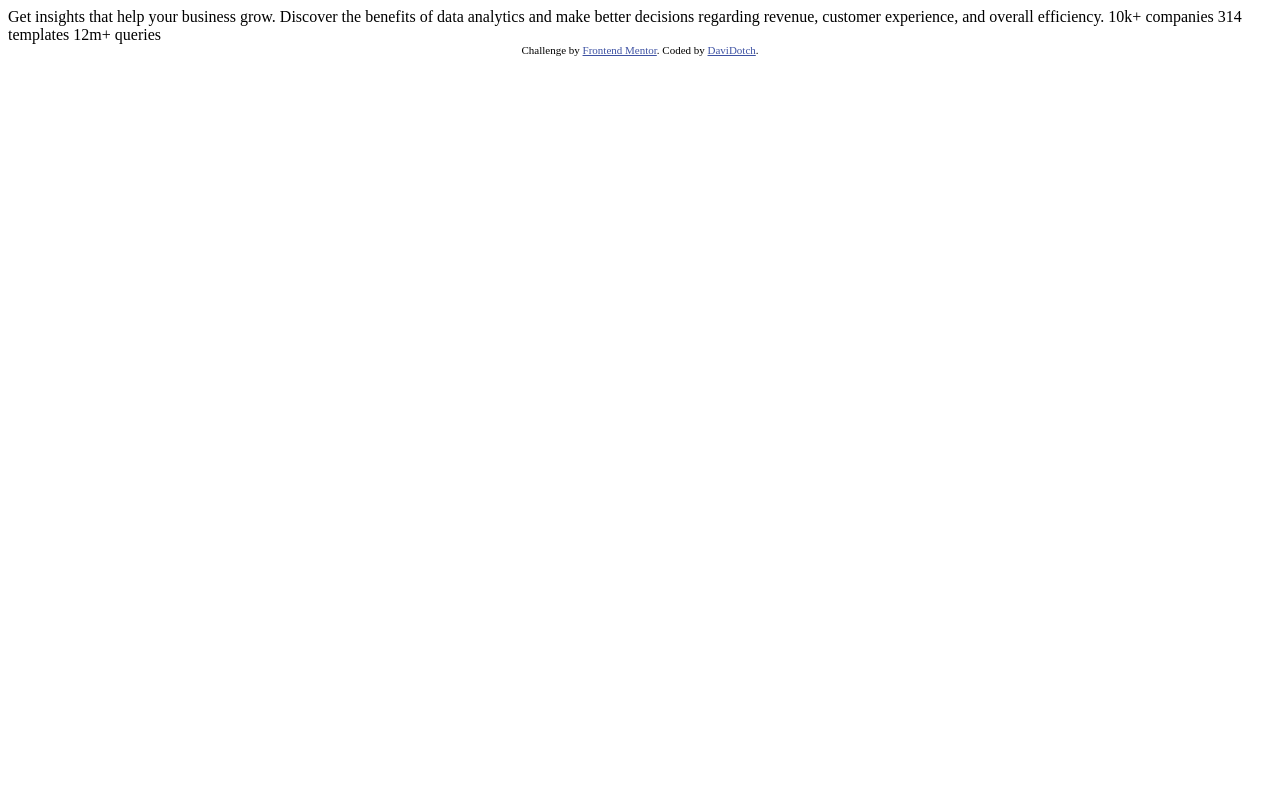
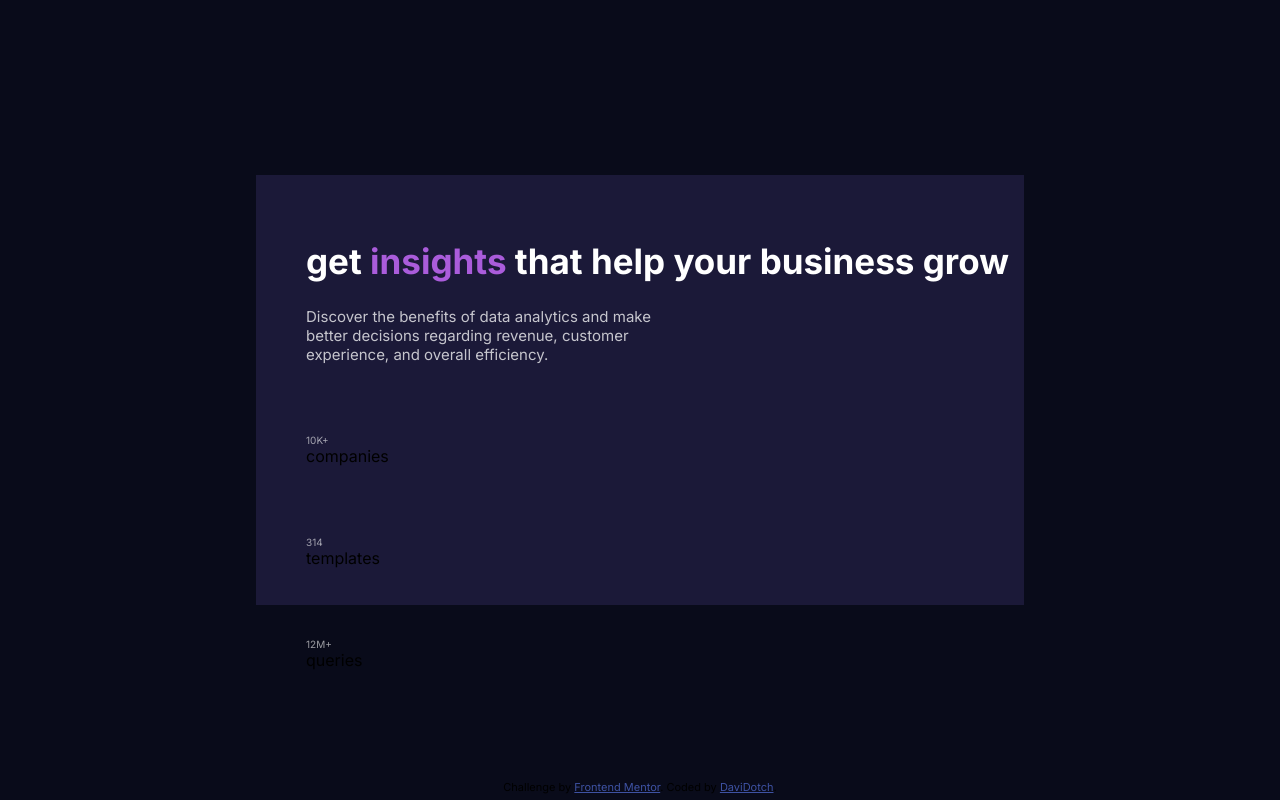
Before and after one commit to davidotch/cardComponent, a plain HTML site: page index.html in a window 1280 px wide. Drawn offline with Linux system fonts and the light colour scheme.

Commit message:
first commit

```diff
--- a/index.html
+++ b/index.html
@@ -14,22 +14,34 @@
     />
 
     <title>Frontend Mentor | Stats preview card component</title>
+  </head>
 
-    <!-- Feel free to remove these styles or customise in your own stylesheet 👍 -->
-    <style>
-      .attribution {
-        font-size: 11px;
-        text-align: center;
-      }
-      .attribution a {
-        color: hsl(228, 45%, 44%);
-      }
-    </style>
-  </head>
   <body>
-    Get insights that help your business grow. Discover the benefits of data
-    analytics and make better decisions regarding revenue, customer experience,
-    and overall efficiency. 10k+ companies 314 templates 12m+ queries
+    <main class="card-container">
+      <section class="card-left">
+        <h1>get <span>insights</span> that help your business grow</h1>
+
+        <p>
+          Discover the benefits of data analytics and make better decisions
+          regarding revenue, customer experience, and overall efficiency.
+        </p>
+
+        <div class="col-stats">
+          <div class="stats">10k+</div>
+          companies
+
+          <div class="stats">314</div>
+          templates
+
+          <div class="stats">12m+</div>
+          queries
+        </div>
+      </section>
+
+      <section class="card-right">
+        <div class="cover-img"></div>
+      </section>
+    </main>
 
     <div class="attribution">
       Challenge by
--- a/style.css
+++ b/style.css
@@ -0,0 +1,70 @@
+@import url("https://fonts.googleapis.com/css2?family=Inter:wght@400;700&display=swap");
+@import url("https://fonts.googleapis.com/css2?family=Lexend+Deca&display=swap");
+
+* {
+  padding: 0;
+  margin: 0;
+  box-sizing: border-box;
+}
+
+body {
+  background: hsl(233, 47%, 7%);
+  font-family: "inter";
+  min-height: 40vh;
+}
+
+.card-container {
+  display: flex;
+  width: 60%;
+  height: 430px;
+  margin: 175px auto;
+  background: hsl(244, 38%, 16%);
+}
+
+.card-left {
+  width: 100%;
+  margin-top: 65px;
+  margin-left: 10px;
+  position: relative;
+  left: 40px;
+}
+
+h1 {
+  color: hsl(0, 0%, 100%);
+  font-size: 35px;
+}
+
+span {
+  color: hsl(277, 64%, 61%);
+}
+
+p {
+  width: 365px;
+  margin-top: 25px;
+  font-size: 15px;
+  color: hsla(0, 0%, 100%, 0.75);
+  /* line-height: 1.6em; */
+  font-weight: 100;
+}
+
+.stats {
+  display: grid;
+  grid-template-columns: 100px 100px 100px;
+  grid-gap: 40px;
+  color: hsla(0, 0%, 100%);
+  margin-top: 70px;
+  font-size: 10px;
+  /* font-family: 'Lexa Deca'; */
+  font-weight: 400;
+  color: hsla(0, 0%, 100%, 0.6);
+  text-transform: uppercase;
+  list-style: none;
+}
+
+.attribution {
+  font-size: 11px;
+  text-align: center;
+}
+.attribution a {
+  color: hsl(228, 45%, 44%);
+}
```
